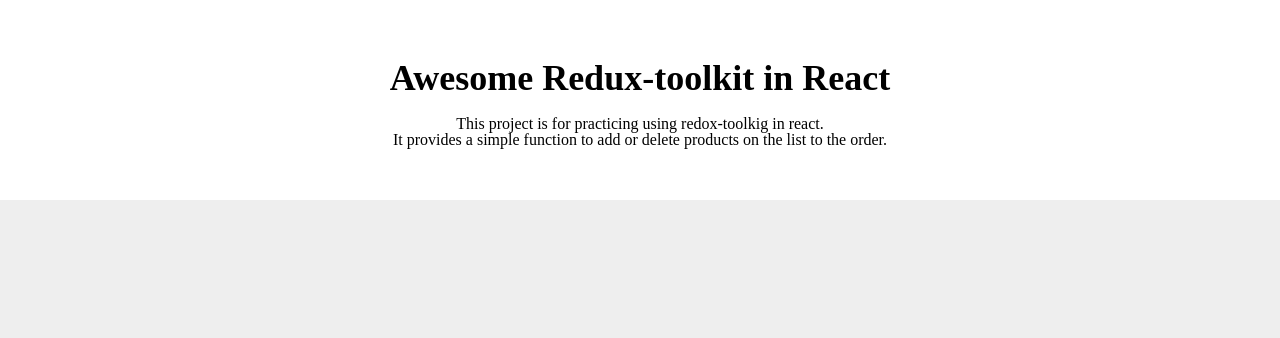
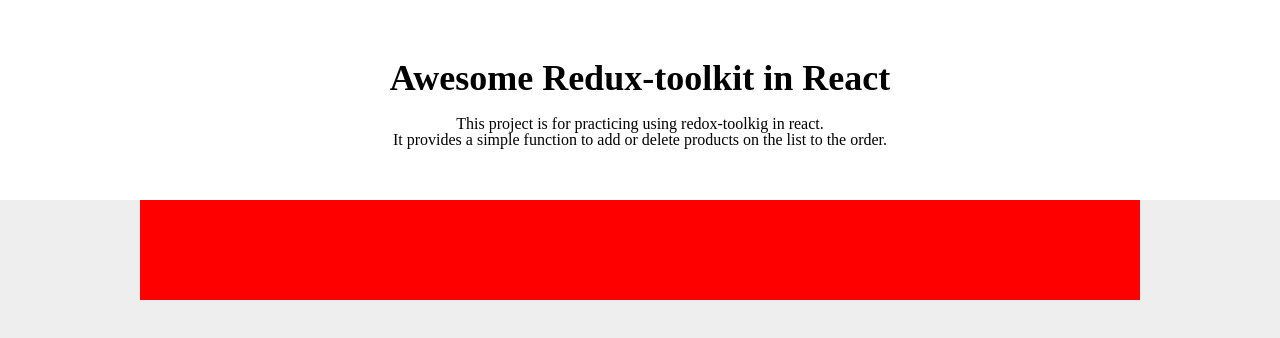
Before and after one commit to guswnsakvk/redux-toolkit-practice, a React (Create React App) app: page / in a window 1280 px wide. Shown: the top 338 px of the page. Built offline with nearby package versions, Linux system fonts and the light colour scheme.

Commit message:
redux-toolkit 설치 및 연동

```diff
--- a/package.json
+++ b/package.json
@@ -3,11 +3,13 @@
   "version": "0.1.0",
   "private": true,
   "dependencies": {
+    "@reduxjs/toolkit": "^1.9.5",
     "@testing-library/jest-dom": "^5.16.5",
     "@testing-library/react": "^13.4.0",
     "@testing-library/user-event": "^13.5.0",
     "react": "^18.2.0",
     "react-dom": "^18.2.0",
+    "react-redux": "^8.0.7",
     "react-scripts": "5.0.1",
     "reset-css": "^5.0.1",
     "web-vitals": "^2.1.4"
--- a/src/App.css
+++ b/src/App.css
@@ -16,3 +16,11 @@
   margin-bottom: 20px;
   font-weight: bold;
 }
+
+.container{
+  display: flex;
+  background-color: red;
+  margin: 0 auto;
+  width: 1000px;
+  height: 100px;
+}
--- a/src/App.js
+++ b/src/App.js
@@ -1,11 +1,15 @@
 import './App.css';
 import 'reset-css';
 import Header from './Components/Header';
+import List from './Components/List';
 
 function App() {
   return (
-    <div className="App">
+    <div>
       <Header></Header>
+      <div className='container'>
+        <List></List>
+      </div>
     </div>
   );
 }
--- a/src/Components/List.jsx
+++ b/src/Components/List.jsx
@@ -0,0 +1,10 @@
+import { useSelector } from "react-redux"
+
+export default function List(){
+  let a = useSelector((state) => {return state})
+  console.log(a)
+
+  return(
+    <div></div>
+  )
+}
--- a/src/index.js
+++ b/src/index.js
@@ -3,11 +3,15 @@
 import './index.css';
 import App from './App';
 import reportWebVitals from './reportWebVitals';
+import { Provider } from "react-redux";
+import store from './store.js';
 
 const root = ReactDOM.createRoot(document.getElementById('root'));
 root.render(
   <React.StrictMode>
-    <App />
+    <Provider store={store}>
+     <App />
+    </Provider>
   </React.StrictMode>
 );
 
--- /dev/null
+++ b/src/store.js
@@ -0,0 +1,12 @@
+import { configureStore, createSlice } from '@reduxjs/toolkit'
+
+let user = createSlice({
+  name : 'user',
+  initialState : 'park'
+})
+
+export default configureStore({
+  reducer: {
+    user : user.reducer
+  }
+})
```
Also changed, not shown: 1 other file (tests, documents, lock files or other folders).
